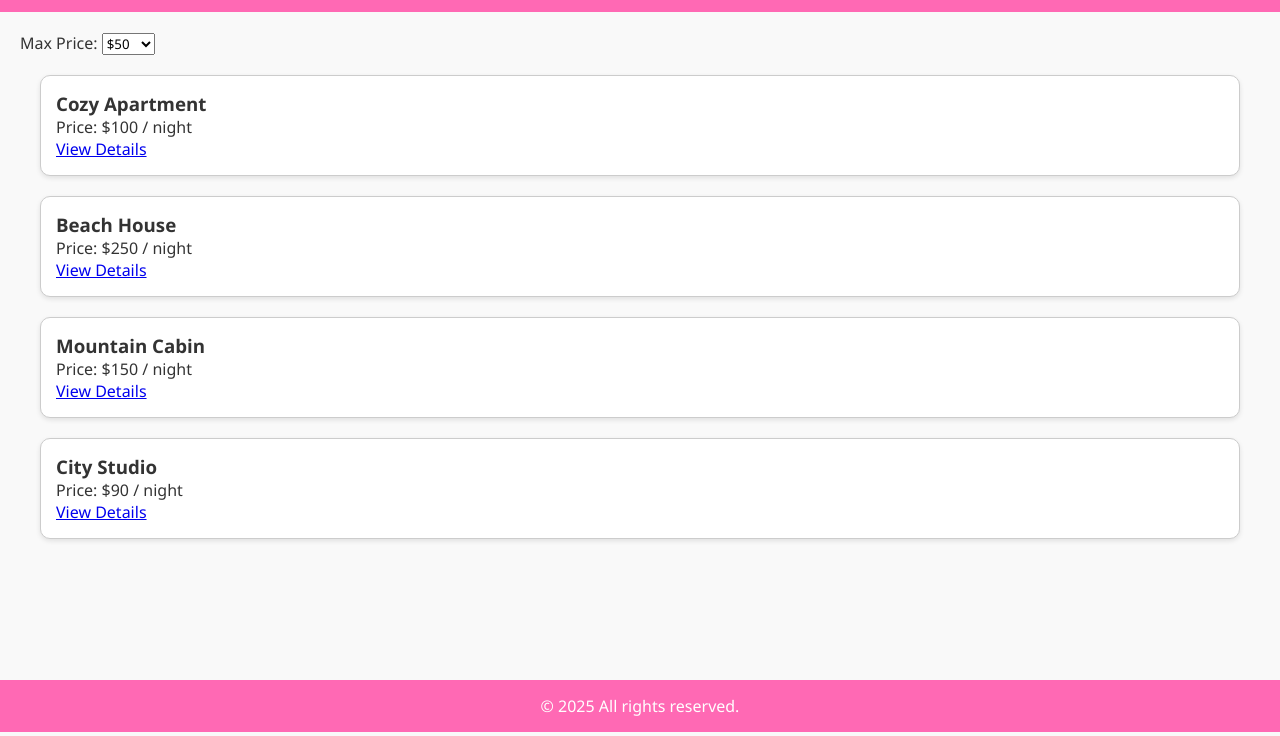
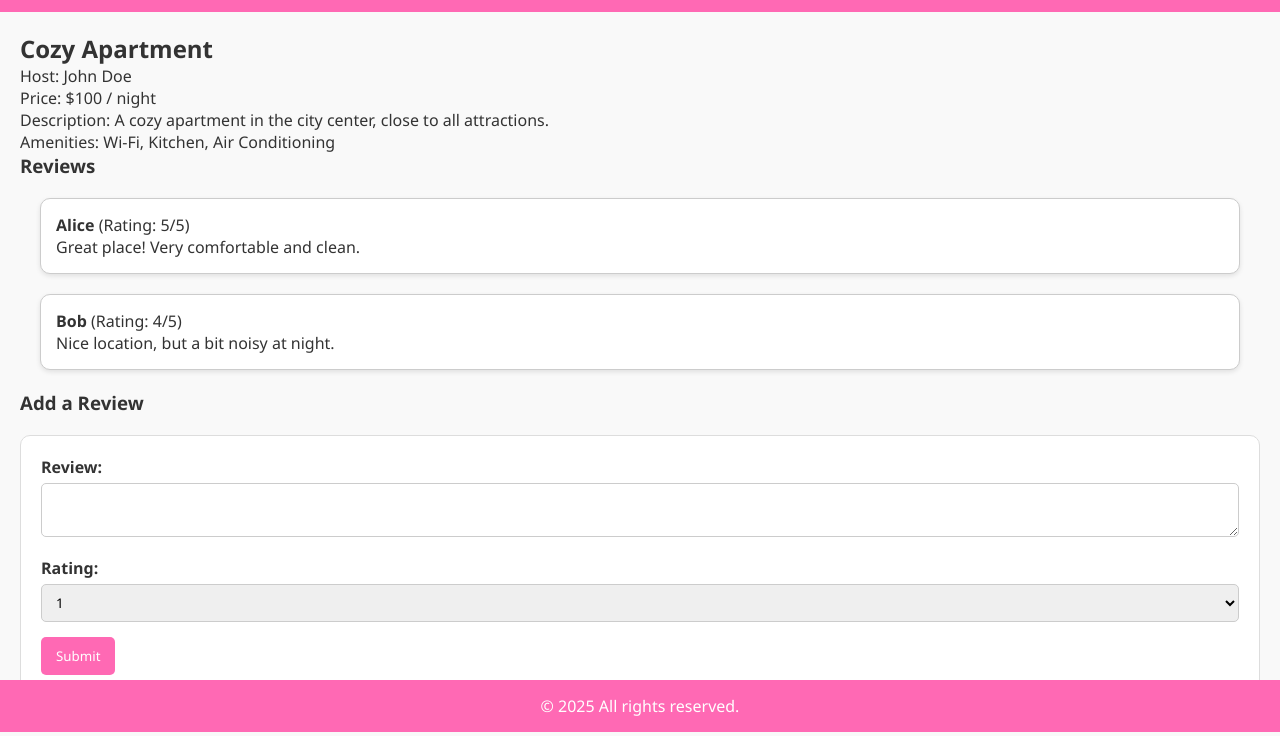
Before and after one commit to shahadFawaz99/holbertonschool-hbnb, a plain HTML site: page part4/place.html in a window 1280 px wide. Shown: the part 68-804 px from the top of the page. Drawn offline with Linux system fonts and the light colour scheme.

Commit message:
Update place.html

```diff
--- a/part4/place.html
+++ b/part4/place.html
@@ -3,7 +3,7 @@
 <head>
     <meta charset="UTF-8">
     <meta name="viewport" content="width=device-width, initial-scale=1.0">
-    <title>List of Places</title>
+    <title>Place Details</title>
     <link rel="stylesheet" href="styles.css">
 </head>
 <body>
@@ -17,42 +17,46 @@
 
     <!-- Main Content -->
     <main>
-        <!-- Filter Section -->
-        <section id="filter">
-            <label for="price-filter">Max Price:</label>
-            <select id="price-filter">
-                <option value="50">$50</option>
-                <option value="100">$100</option>
-                <option value="200">$200</option>
-                <option value="500">$500</option>
-            </select>
+        <!-- Place Details -->
+        <section id="place-details" class="place-details">
+            <h2>Cozy Apartment</h2>
+            <p>Host: John Doe</p>
+            <p>Price: $100 / night</p>
+            <p>Description: A cozy apartment in the city center, close to all attractions.</p>
+            <p>Amenities: Wi-Fi, Kitchen, Air Conditioning</p>
         </section>
 
-        <!-- Places List -->
-        <section id="places-list">
-            <div class="place-card">
-                <h3>Cozy Apartment</h3>
-                <p>Price: $100 / night</p>
-                <a href="place.html" class="details-button">View Details</a>
+        <!-- Reviews -->
+        <section id="reviews">
+            <h3>Reviews</h3>
+            <div class="review-card">
+                <p><strong>Alice</strong> (Rating: 5/5)</p>
+                <p>Great place! Very comfortable and clean.</p>
             </div>
+            <div class="review-card">
+                <p><strong>Bob</strong> (Rating: 4/5)</p>
+                <p>Nice location, but a bit noisy at night.</p>
+            </div>
+        </section>
 
-            <div class="place-card">
-                <h3>Beach House</h3>
-                <p>Price: $250 / night</p>
-                <a href="place.html" class="details-button">View Details</a>
-            </div>
+        <!-- Add Review Form -->
+        <section id="add-review" class="add-review">
+            <h3>Add a Review</h3>
+            <form id="review-form" class="form">
+                <label for="review-text">Review:</label>
+                <textarea id="review-text" name="review-text" required></textarea>
 
-            <div class="place-card">
-                <h3>Mountain Cabin</h3>
-                <p>Price: $150 / night</p>
-                <a href="place.html" class="details-button">View Details</a>
-            </div>
+                <label for="rating">Rating:</label>
+                <select id="rating" name="rating" required>
+                    <option value="1">1</option>
+                    <option value="2">2</option>
+                    <option value="3">3</option>
+                    <option value="4">4</option>
+                    <option value="5">5</option>
+                </select>
 
-            <div class="place-card">
-                <h3>City Studio</h3>
-                <p>Price: $90 / night</p>
-                <a href="place.html" class="details-button">View Details</a>
-            </div>
+                <button type="submit">Submit</button>
+            </form>
         </section>
     </main>
 
```
